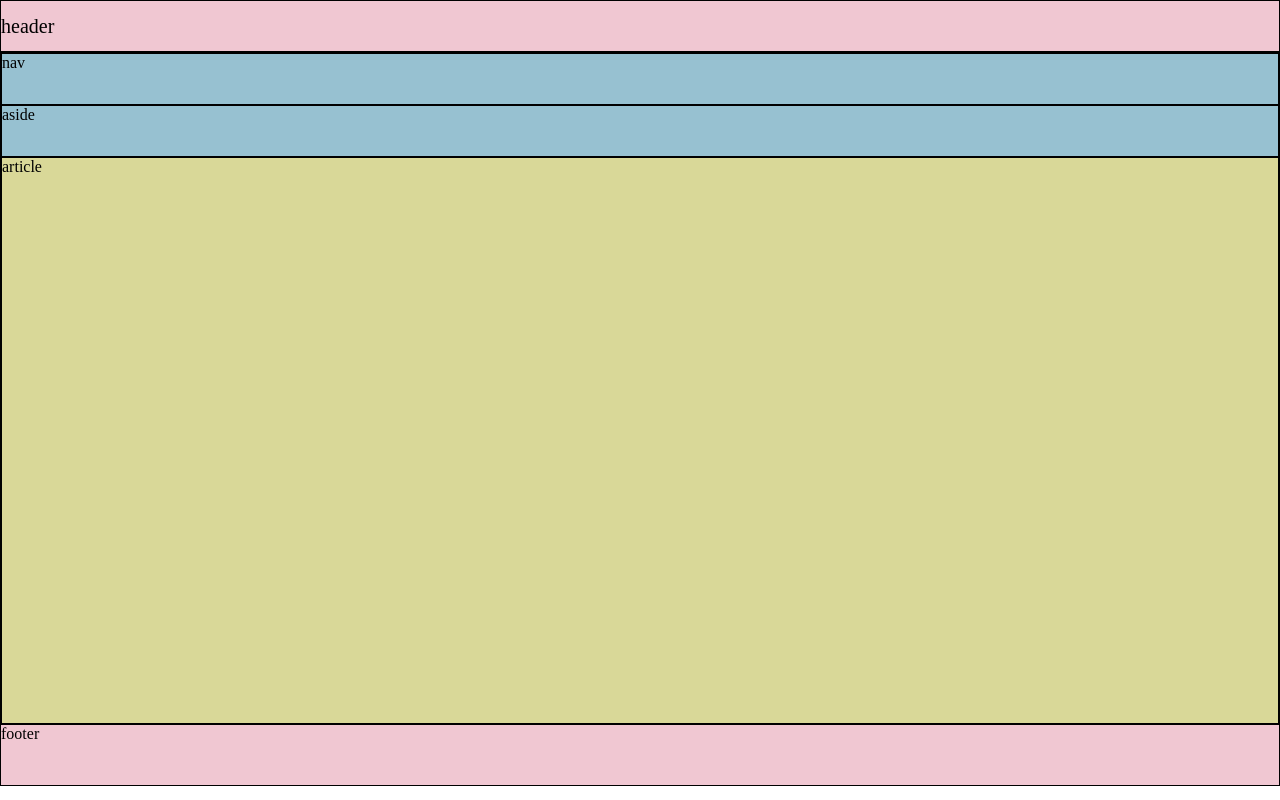
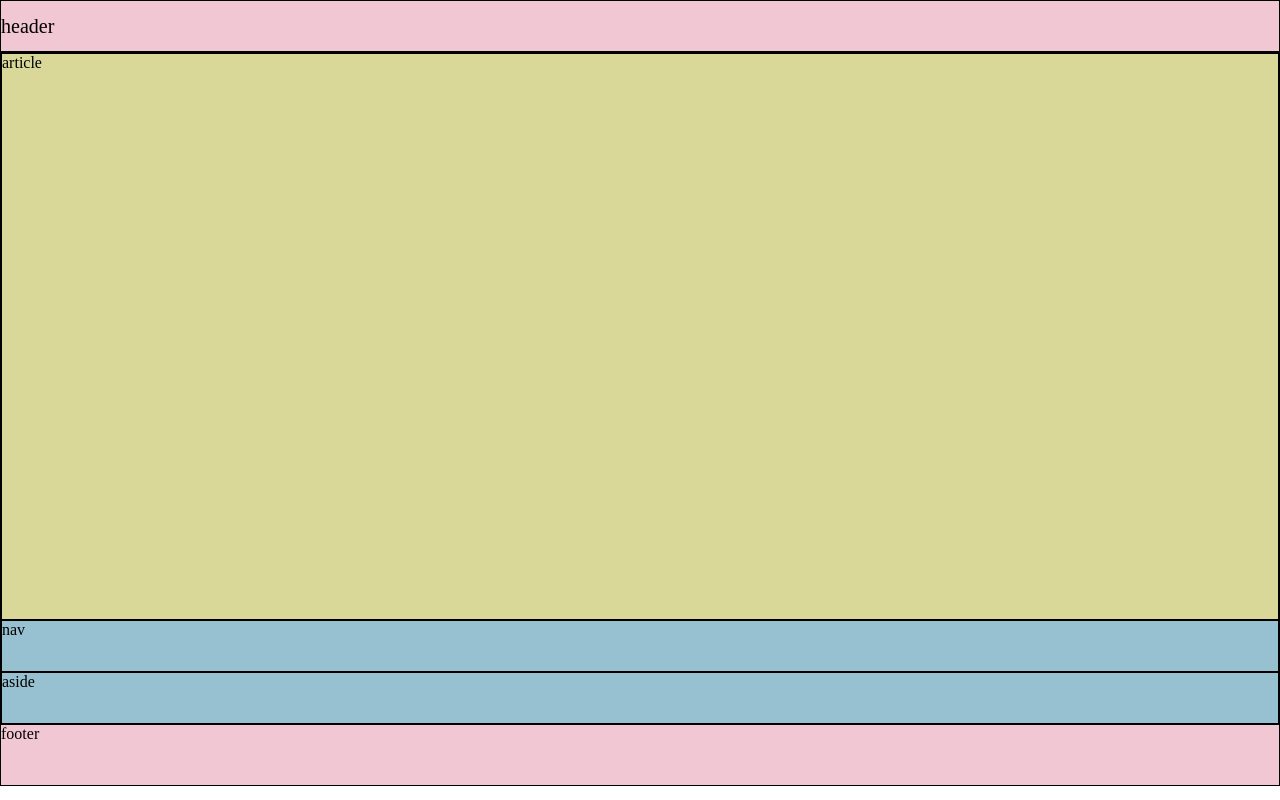
Before and after one commit to alks13/task_2, a plain HTML site: page media/index.html in a window 1280 px wide. Drawn offline with Linux system fonts and the light colour scheme.

Commit message:
Update style.css

```diff
--- a/media/style.css
+++ b/media/style.css
@@ -55,7 +55,7 @@
      }
 
 @media screen and (max-width: 1520px) {
-    .nav, .aside {width: 20080px; height: 50px;}
+    .nav, .aside {width: 20080px; height: 50px;order:4;}
  @media screen and (max-width: 1520px){
- 	 .article{width: 20080px;height: 565px;order: 1}
+ 	 .article{width: 20080px;height: 565px;}
  }
```
